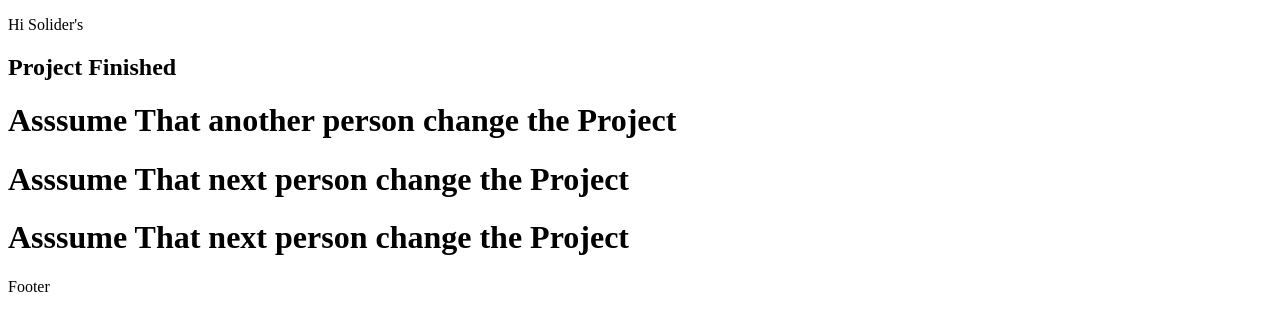
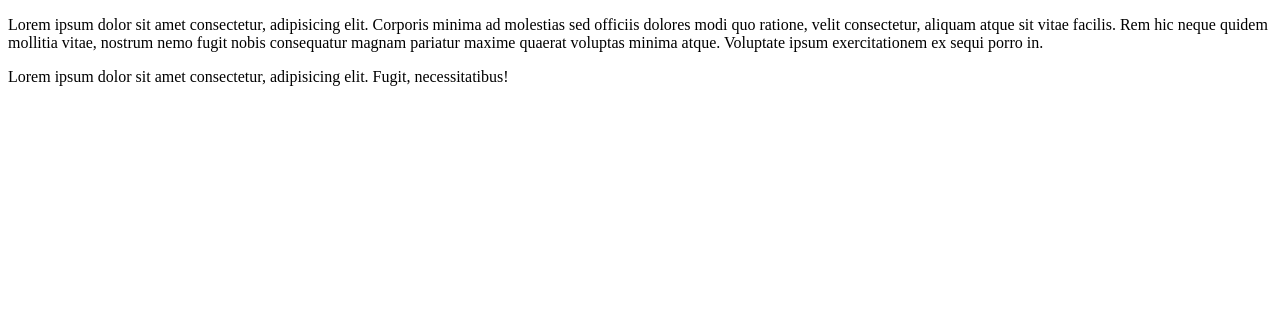
Before and after one commit to injamamulhak0804/fristProject, a plain HTML site: page index.html in a window 1280 px wide. Drawn offline with Linux system fonts and the light colour scheme.

Commit message:
Adding Body and Footer tag

```diff
--- a/index.html
+++ b/index.html
@@ -9,16 +9,16 @@
 
 <body>
     <main>
-        <p>Hi Solider's</p>
-        <div class="id" id="id"></div>
-        <h2>Project Finished</h2>
-        <h1>Asssume That another person change the Project</h1>
-        <h1>Asssume That next person change the Project</h1>
-        <h1>Asssume That next person change the Project</h1>
+        <p>Lorem ipsum dolor sit amet consectetur, adipisicing elit. Corporis minima ad molestias sed officiis dolores
+            modi quo ratione, velit consectetur, aliquam atque sit vitae facilis. Rem hic neque quidem mollitia vitae,
+            nostrum nemo fugit nobis consequatur magnam pariatur maxime quaerat voluptas minima atque. Voluptate ipsum
+            exercitationem ex sequi porro in.</p>
+    </main>
+    <footer>
         <div class="footer">
-            <p>Footer</p>
+            <p>Lorem ipsum dolor sit amet consectetur, adipisicing elit. Fugit, necessitatibus!</p>
         </div>
-    </main>
+    </footer>
 </body>
 
 </html>
```
